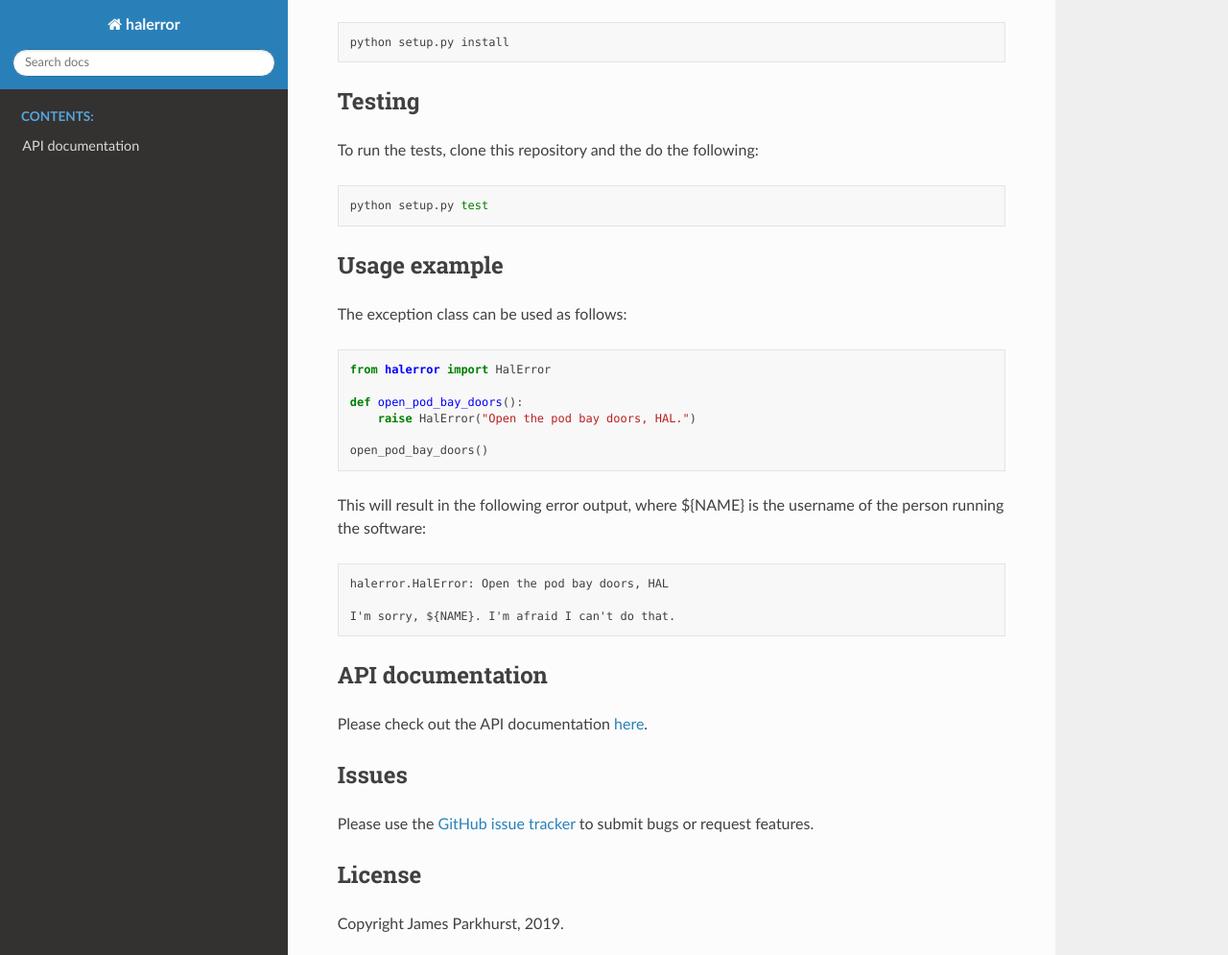
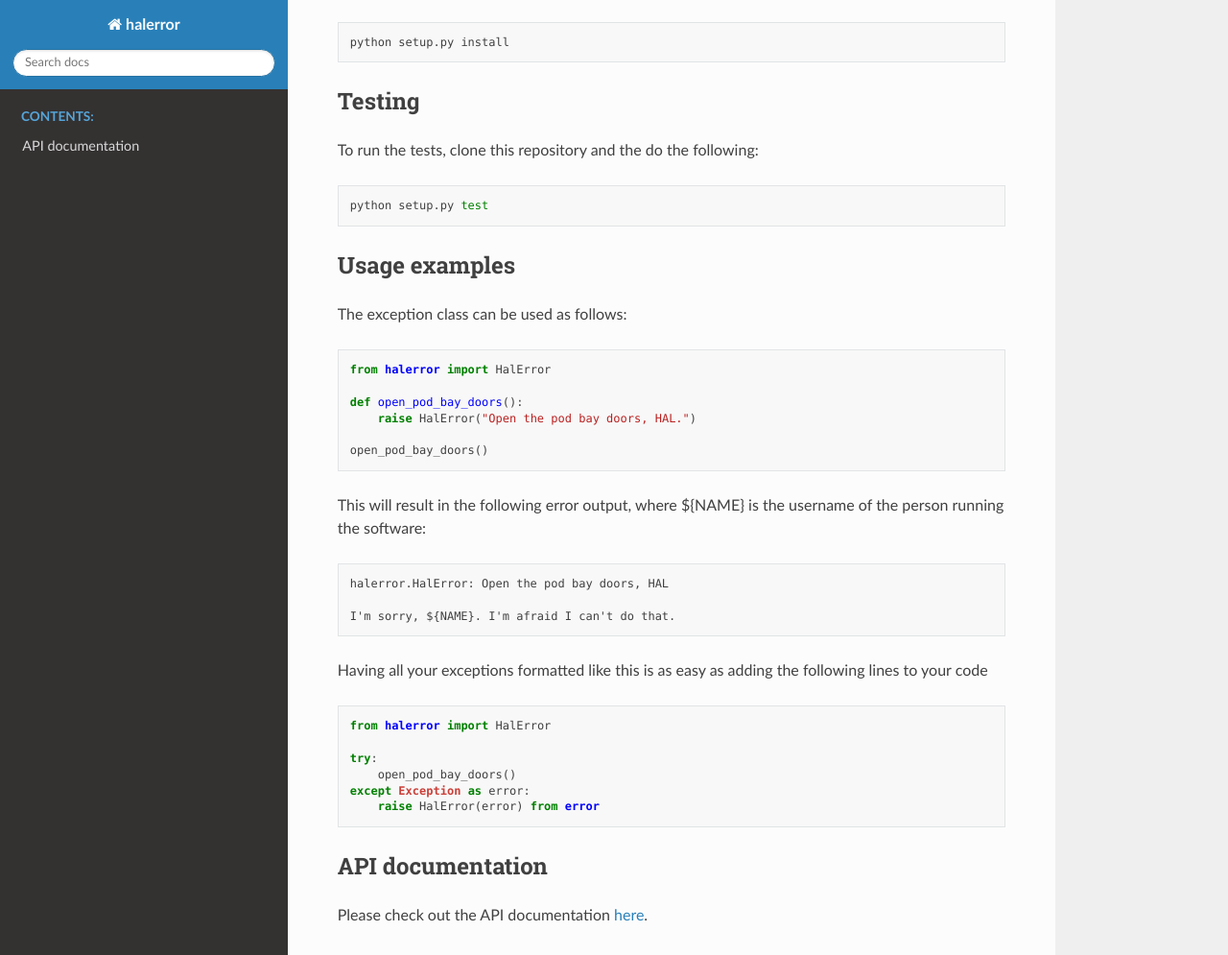
Before and after one commit to jmp1985/halerror, a Sphinx documentation site: the page built from docs/index.rst, in a window 1280 px wide and 1400 px high, scrolled down 640 px, cut to the strip 0-995 px from the top of the window. Shown: the whole strip at 96% size. Built offline with Sphinx 7.4.7 and the Read the Docs theme 2.0.0, drawn with Linux system fonts in a browser that asks for light colours.

Commit message:
Updated documentation and added doctest

```diff
--- a/docs/conf.py
+++ b/docs/conf.py
@@ -30,7 +30,7 @@ release = "0.4.0"
 # Add any Sphinx extension module names here, as strings. They can be
 # extensions coming with Sphinx (named 'sphinx.ext.*') or your custom
 # ones.
-extensions = ["sphinx.ext.autodoc"]
+extensions = ["sphinx.ext.autodoc", "sphinx.ext.napoleon"]
 
 # Add any paths that contain templates here, relative to this directory.
 templates_path = ["_templates"]
--- a/docs/index.rst
+++ b/docs/index.rst
@@ -43,8 +43,8 @@ To run the tests, clone this repository and the do the following:
 
     python setup.py test
 
-Usage example
--------------
+Usage examples
+--------------
 
 The exception class can be used as follows:
 
@@ -57,13 +57,26 @@ The exception class can be used as follows:
 
     open_pod_bay_doors()
 
-This will result in the following error output, where ${NAME} is the username of the person running the software:
+This will result in the following error output, where ${NAME} is the username
+of the person running the software:
 
 .. code-block:: text
 
     halerror.HalError: Open the pod bay doors, HAL
 
     I'm sorry, ${NAME}. I'm afraid I can't do that.
+
+Having all your exceptions formatted like this is as easy as adding the
+following lines to your code
+
+.. code-block:: python
+
+    from halerror import HalError
+
+    try:
+        open_pod_bay_doors()
+    except Exception as error:
+        raise HalError(error) from error
 
 API documentation
 -----------------
@@ -73,7 +86,9 @@ Please check out the API documentation :doc:`here <modules/>`.
 Issues
 ------
 
-Please use the `GitHub issue tracker <https://github.com/jmp1985/halerror/issues/>`_ to submit bugs or request features.
+Please use the `GitHub issue tracker
+<https://github.com/jmp1985/halerror/issues/>`_ to submit bugs or request
+features.
 
 License
 -------
--- a/setup.cfg
+++ b/setup.cfg
@@ -9,8 +9,8 @@ long_description_content_type = text/markdown
 url = https://github.com/jmp1985/halerror
 
 project_urls =
-    Source=https://github.com/pytest-dev/pytest
-    Tracker=https://github.com/pytest-dev/pytest/issues
+    Source=https://github.com/jmp1985
+    Tracker=https://github.com/jmp1985/issues
 
 author = James Parkhurst
 
@@ -47,4 +47,4 @@ platforms =
 test=pytest
 
 [tool:pytest]
-addopts = --cov=halerror
+addopts = --cov=halerror --doctest-modules
```
Also changed, not shown: README.md (+15 -2 lines), halerror/__init__.py (+16 -5 lines).
